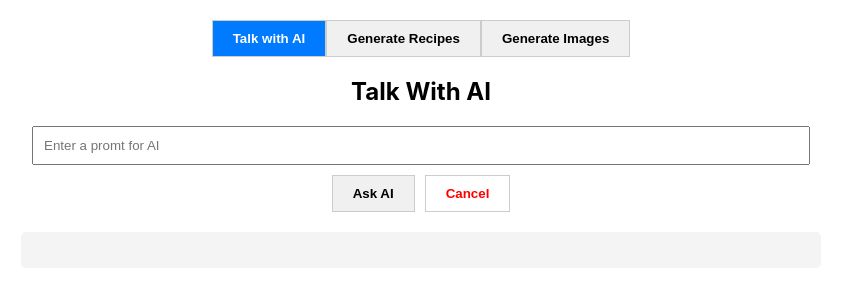
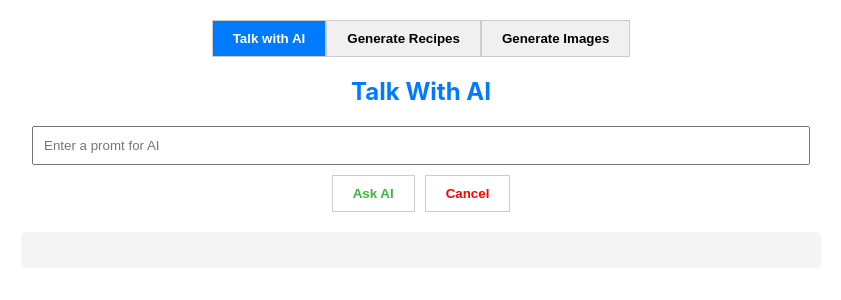
Before and after one commit to pauloalvesm/react-ai-study, a React (Vite) app: page / in a window 1280 px wide. Shown: the top 300 px of the page, without its empty margins (219-1060 px from the left). Built offline with nearby package versions, Linux system fonts and the light colour scheme.

Commit message:
style: update title style and buttons

```diff
--- a/src/App.css
+++ b/src/App.css
@@ -10,6 +10,7 @@
   --blue-color1: #007BFF;
   --blue-color2: #00BFFF;
   --red-color1: #FF0000;
+  --green-color1: #3AB73A;
 }
 
 .App {
@@ -92,6 +93,20 @@
   margin-bottom: 20px;
 }
 
+.title-text {
+  color: var(--blue-color1);
+}
+
+.success-button {
+  color: var(--green-color1);
+  background-color: var(--white-color1);
+}
+
+.success-button:hover {
+  color: var(--white-color1);
+  background-color: var(--green-color1);
+}
+
 .cancel-button {
   margin-left: 10px;
   color: var(--red-color1);
--- a/src/pages/chat/TalkWithAI.jsx
+++ b/src/pages/chat/TalkWithAI.jsx
@@ -34,7 +34,7 @@
     return (
         <div>
             {isLoading && <LoadingOverlay />}
-            <h2>Talk With AI</h2>
+            <h2 className="title-text">Talk With AI</h2>
             <input
                 type="text"
                 value={prompt}
@@ -43,7 +43,12 @@
                 disabled={isLoading}
             />
 
-            <button onClick={askAi} disabled={isLoading}>
+            <button
+                    className="success-button"
+                    onClick={askAi}
+                    disabled={isLoading}
+                    title="Ask AI"
+                >
                 {isLoading ? "Carregando..." : "Ask AI"}
             </button>
 
@@ -51,6 +56,7 @@
                     className="cancel-button"
                     onClick={handleClear}
                     disabled={isLoading}
+                    title="Cancel"
                 >
                     Cancel
                 </button>
--- a/src/pages/image/ImageGenerator.jsx
+++ b/src/pages/image/ImageGenerator.jsx
@@ -44,7 +44,7 @@
     return (
         <div>
             {isLoading && <LoadingOverlay />}
-            <h2>Generate Images</h2>
+            <h2 className="title-text">Generate Images</h2>
             <input
                 type="text"
                 value={prompt}
@@ -52,7 +52,12 @@
                 placeholder="Enter a prompt for generate an image"
                 disabled={isLoading}
             />
-            <button onClick={generateImages} disabled={isLoading}>
+            <button
+                    className="success-button"
+                    onClick={generateImages}
+                    disabled={isLoading}
+                    title="Generate Image"
+                >
                 {isLoading ? "Generating..." : "Generate Image"}
             </button>
 
@@ -60,6 +65,7 @@
                     className="cancel-button"
                     onClick={handleClear}
                     disabled={isLoading}
+                    title="Cancel"
                 >
                     Cancel
                 </button>
--- a/src/pages/recipe/RecipeGenerator.jsx
+++ b/src/pages/recipe/RecipeGenerator.jsx
@@ -43,7 +43,7 @@
     return (
         <div>
             {isLoading && <LoadingOverlay />}
-            <h2>Generate Recipes</h2>
+            <h2 className="title-text">Generate Recipes</h2>
             <input
                 type="text"
                 value={ingredients}
@@ -66,7 +66,12 @@
                 disabled={isLoading}
             />
 
-            <button onClick={createRecipe} disabled={isLoading}>
+            <button
+                    className="success-button"
+                    onClick={createRecipe}
+                    disabled={isLoading}
+                    title="Generate Recipe"
+                >
                 {isLoading ? "Generating..." : "Generate Recipe"}
             </button>
 
@@ -74,6 +79,7 @@
                     className="cancel-button"
                     onClick={handleClear}
                     disabled={isLoading}
+                    title="Cancel"
                 >
                     Cancel
                 </button>
```
